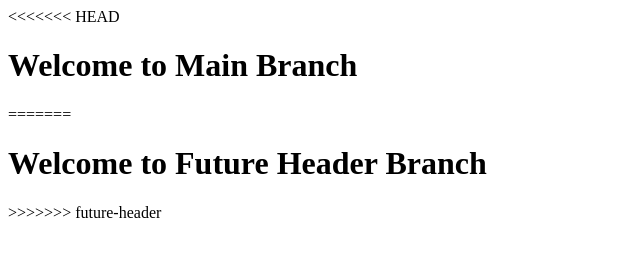
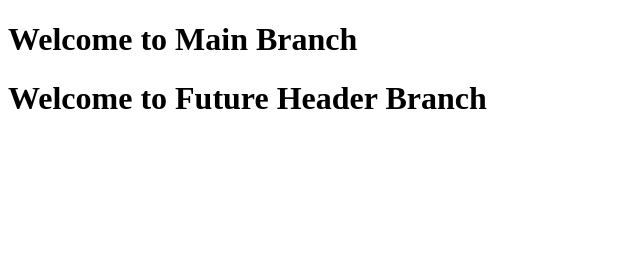
Before and after one commit to nandusripenneti/Git-Practical., a plain HTML site: page index.html in a window 1280 px wide. Shown: the whole page, without its empty margins (0-640 px from the left). Drawn offline with Linux system fonts and the light colour scheme.

Commit message:
Cleaned merge conflict markers

```diff
--- a/index.html
+++ b/index.html
@@ -1,13 +1,11 @@
+
 <!DOCTYPE html>
 <html>
 <head>
     <title>My Website</title>
 </head>
 <body>
-<<<<<<< HEAD
-   <h1>Welcome to Main Branch</h1>
-=======
+    <h1>Welcome to Main Branch</h1>
     <h1>Welcome to Future Header Branch</h1>
->>>>>>> future-header
 </body>
 </html>
```
